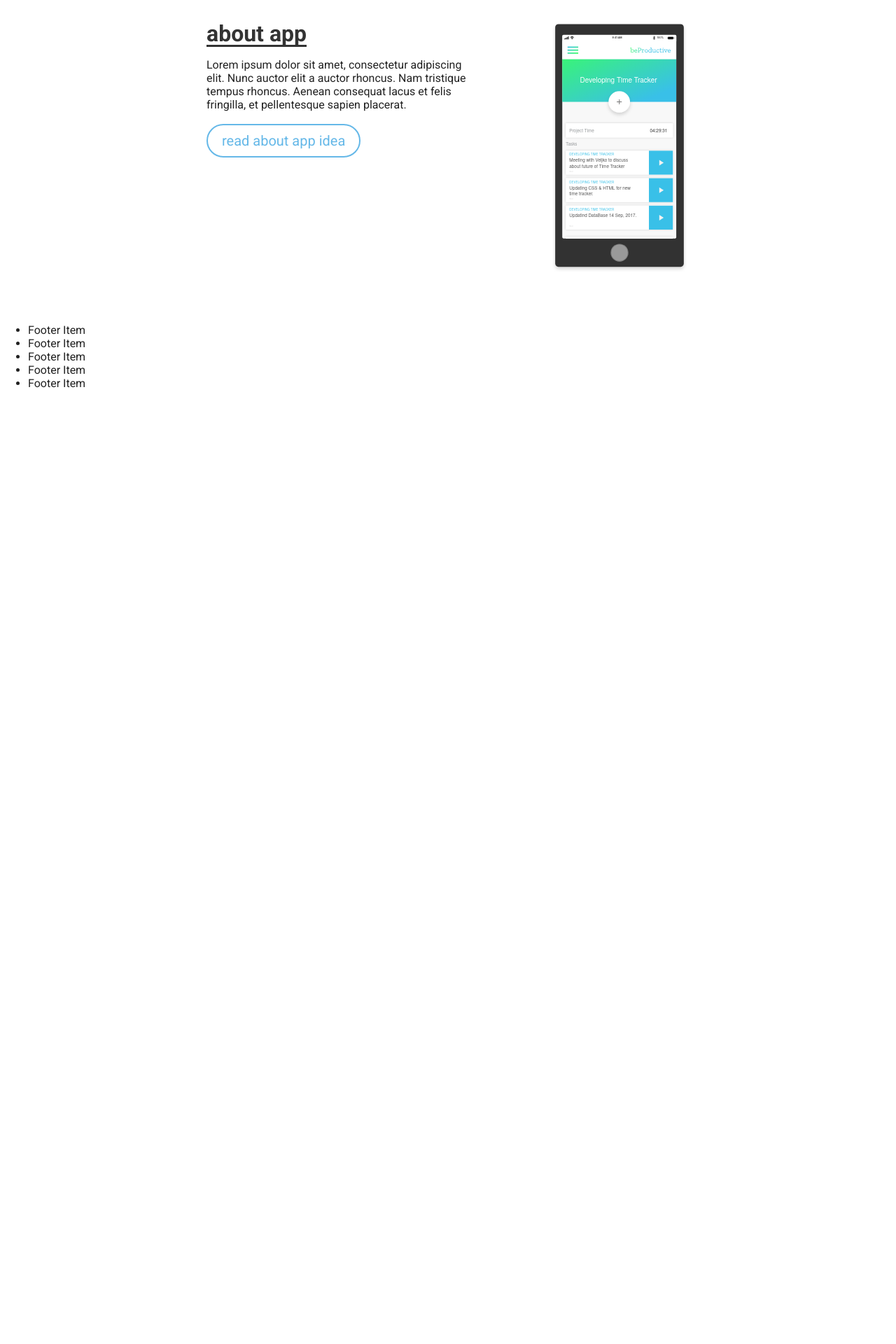
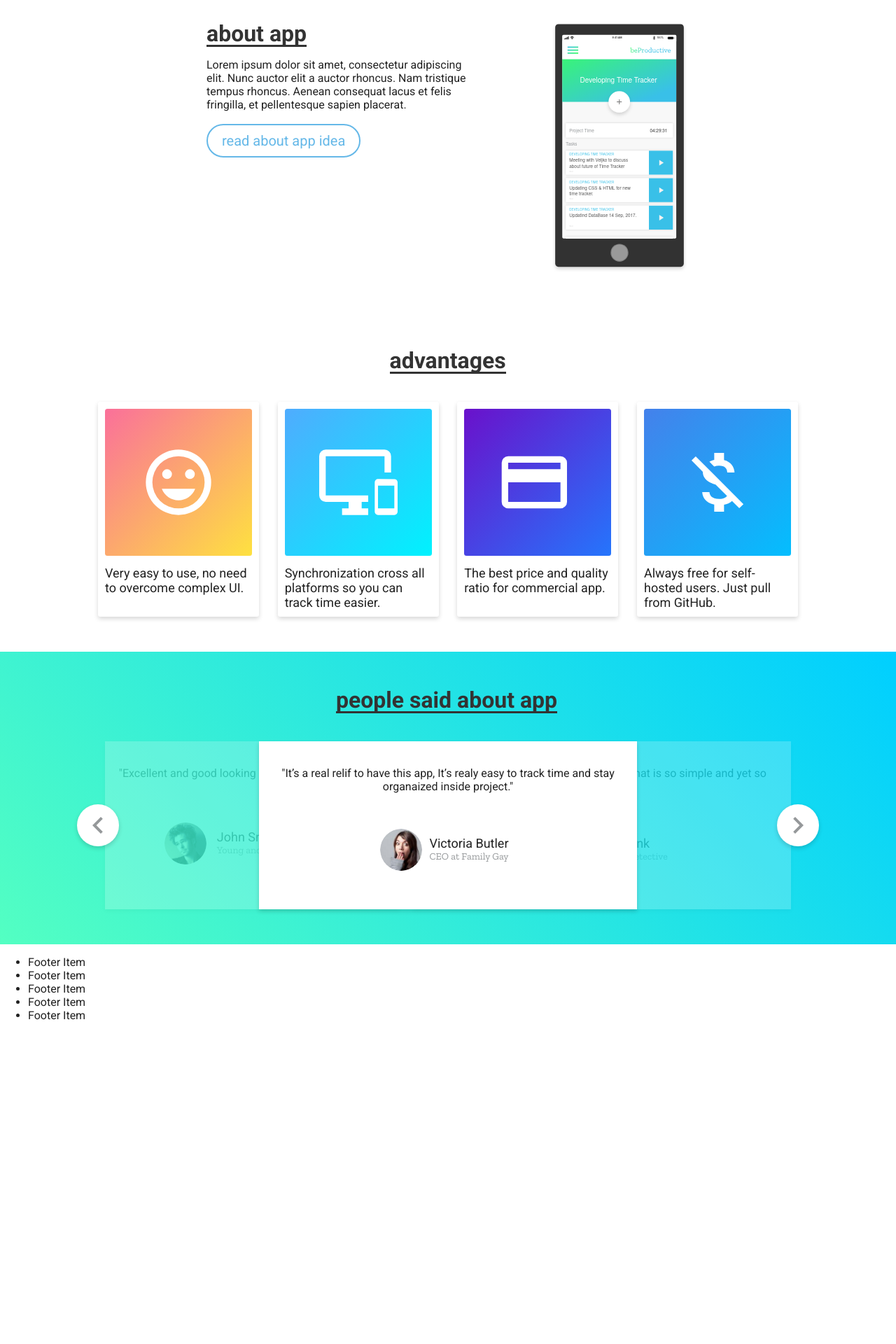
Before and after one commit to johnofficial/beproductive-site, a Jekyll site: the page built from _pages/index.html, in a window 1280 px wide. Shown: the part 962-2882 px from the top of the page at 70% size. Built offline with Jekyll 4.4.1, drawn with Linux system fonts in a browser that asks for light colours; Markdown is read by kramdown in place of the engine named in the settings; before the commit the page ends 2124 px from its top, so only the background shows below that; grey boxes are pictures that could not be loaded.

Commit message:
[UPDATE]: Advantages section on Home Page.:

```diff
--- a/_includes/head/links.html
+++ b/_includes/head/links.html
@@ -1,5 +1,5 @@
 <link rel="stylesheet" href="{{site.baseurl}}/assets/css/main.css">
-<link rel="icon" href="{{site.baseurl}}/assets/img/favico.png">
+<!--<link rel="icon" href="{{site.baseurl}}/assets/img/favico.png">-->
 <link href="https://fonts.googleapis.com/icon?family=Material+Icons" rel="stylesheet">
 <link href="https://fonts.googleapis.com/css?family=Roboto:100,300,400,500,700,900&amp;subset=latin-ext" rel="stylesheet">
 <!--<link href="https://fonts.googleapis.com/css?family=Montserrat:900&amp;subset=latin-ext" rel="stylesheet">-->
--- /dev/null
+++ b/_includes/pages/home-page/advantages.html
@@ -0,0 +1,25 @@
+<section class="advantages-section w-100-percent">
+    <div class="mw-1000-px center-container pad">
+        <div class="title-wrap">
+            <h3 class="title" animate >advantages</h3>
+        </div>
+        <div class="list-wrap">
+            <div class="adv" animate>
+                <img src="{{site.baseurl}}/assets/img/happy-thumb.svg" alt="{{site.title}} | Happy customers">
+                <p>Very easy to use, no need to overcome complex UI.</p>
+            </div>
+            <div class="adv" animate>
+                <img src="{{site.baseurl}}/assets/img/responsive-thumb.svg" alt="{{site.title}} | Happy customers">
+                <p>Synchronization cross all platforms so you can track time easier.</p>
+            </div>
+            <div class="adv" animate>
+                <img src="{{site.baseurl}}/assets/img/price-thumb.svg" alt="{{site.title}} | Happy customers">
+                <p>The best price and quality ratio for commercial app.</p>
+            </div>
+            <div class="adv" animate>
+                <img src="{{site.baseurl}}/assets/img/money-thumb.svg" alt="{{site.title}} | Happy customers">
+                <p>Always free for self-hosted users. Just pull from GitHub.</p>
+            </div>
+        </div>
+    </div>
+</section>
--- a/_layouts/default.html
+++ b/_layouts/default.html
@@ -4,7 +4,7 @@
   <meta charset="utf-8">
    <title>{{site.title}} | {{ page.title }}</title>
    <meta name="description" content="{{page.description}}">
-   <meta name="viewport" content="width=device-width, initial-scale=1">
+   <meta name="viewport" content="width=device-width, initial-scale=1.0, maximum-scale=1.0, user-scalable=0">
    <meta name="apple-mobile-web-app-status-bar-style" content="black-translucent">
    {% include head/links.html %}
    {% include head/social-meta.html %}
--- a/_pages/index.html
+++ b/_pages/index.html
@@ -6,3 +6,5 @@ permalink: /
 
 {% include pages/home-page/hero.html %}
 {% include pages/home-page/about.html %}
+{% include pages/home-page/advantages.html %}
+{% include pages/home-page/testimonials.html %}
--- a/_sass/main.sass
+++ b/_sass/main.sass
@@ -8,3 +8,5 @@
 
 @import "pages/home-page/hero"
 @import "pages/home-page/about"
+@import "pages/home-page/advantages"
+@import "pages/home-page/testimonials"
--- a/assets/css/main.css
+++ b/assets/css/main.css
@@ -445,3 +445,213 @@ h3.title.trigger-animation:before {
       right: -120px; }
   .text-container {
     width: 70%; } }
+
+.advantages-section {
+  overflow: hidden;
+  padding-bottom: 50px;
+  padding-top: 50px; }
+  .advantages-section .title-wrap {
+    max-width: 167px;
+    margin: auto; }
+
+.list-wrap {
+  padding-top: 40px;
+  display: -ms-flexbox;
+  display: flex;
+  -ms-flex-pack: justify;
+      justify-content: space-between; }
+
+.adv {
+  width: 23%;
+  padding: 10px;
+  box-sizing: border-box;
+  box-shadow: 0px 3px 6px rgba(0, 0, 0, 0.16);
+  border-radius: 3px;
+  transition: .3s;
+  -webkit-transform: translateY(100px);
+          transform: translateY(100px);
+  opacity: 0; }
+  .adv.trigger-animation {
+    transition-delay: .3s;
+    -webkit-transform: translateY(0px);
+            transform: translateY(0px);
+    opacity: 1; }
+  .adv p {
+    font-size: 18px;
+    margin: 0;
+    margin-top: 10px; }
+  .adv:hover {
+    -webkit-transform: scale(1.02);
+            transform: scale(1.02);
+    box-shadow: 0px 3px 12px rgba(0, 0, 0, 0.1); }
+
+@media (max-width: 775px) {
+  .adv p {
+    font-size: 14px;
+    margin-top: 5px; } }
+
+@media (max-width: 640px) {
+  .list-wrap {
+    -ms-flex-wrap: wrap;
+        flex-wrap: wrap; }
+  .adv {
+    width: 100%;
+    display: -ms-flexbox;
+    display: flex;
+    margin-bottom: 20px;
+    box-shadow: 0px 1px 4px rgba(0, 0, 0, 0.16); }
+    .adv p {
+      font-size: 20px;
+      padding-left: 10px;
+      margin: 0; } }
+
+@media (max-width: 480px) {
+  .adv {
+    height: 100px;
+    padding: 0;
+    -ms-flex-pack: none;
+        justify-content: none; }
+    .adv p {
+      padding: 10px; }
+    .adv img {
+      width: 100px; } }
+
+.testimonials-section {
+  background-image: linear-gradient(45deg, #53FFC2 0%, #00CFFF 100%);
+  padding-top: 50px;
+  padding-bottom: 50px;
+  overflow: hidden; }
+  .testimonials-section .title-wrap {
+    margin: auto;
+    max-width: 320px;
+    margin-bottom: 40px; }
+
+.testimonials-container {
+  width: 100%;
+  display: -ms-flexbox;
+  display: flex;
+  position: relative;
+  opacity: 0;
+  -webkit-transform: translateY(100px);
+          transform: translateY(100px);
+  transition: .9s; }
+  .testimonials-container.trigger-animation {
+    opacity: 1;
+    -webkit-transform: translateY(0px);
+            transform: translateY(0px); }
+
+.testimonials-wrap {
+  width: 100%;
+  display: -ms-flexbox;
+  display: flex;
+  position: relative; }
+
+.controls {
+  display: -ms-flexbox;
+  display: flex;
+  -ms-flex-pack: justify;
+      justify-content: space-between;
+  width: 100%;
+  position: absolute;
+  top: calc( 50% - 30px); }
+  .controls div {
+    z-index: 3;
+    width: 60px;
+    height: 60px;
+    background-color: white;
+    box-shadow: 0px 3px 6px rgba(0, 0, 0, 0.16);
+    border-radius: 50%;
+    background-size: 48px;
+    background-repeat: no-repeat;
+    background-position: center;
+    transition: 3s;
+    cursor: pointer; }
+    .controls div:hover {
+      box-shadow: 0px 3px 12px rgba(0, 0, 0, 0.26); }
+  .controls .next {
+    background-image: url("../img/next.svg");
+    -webkit-transform: translateX(30px);
+            transform: translateX(30px); }
+  .controls .prev {
+    background-image: url("../img/prev.svg");
+    -webkit-transform: translateX(-30px);
+            transform: translateX(-30px); }
+
+.testimonial {
+  background-color: #fff;
+  padding: 20px;
+  box-shadow: 0 3px 6px rgba(0, 0, 0, 0.16);
+  text-align: center;
+  max-width: 500px;
+  margin: auto;
+  display: -ms-flexbox;
+  display: flex;
+  -ms-flex-pack: distribute;
+      justify-content: space-around;
+  -ms-flex-direction: column;
+      flex-direction: column;
+  height: 200px;
+  opacity: 0.2;
+  transition: .3s; }
+  .testimonial.active {
+    position: absolute;
+    z-index: 2;
+    left: 0;
+    bottom: 0;
+    right: 0;
+    opacity: 1;
+    -ms-flex-positive: 2;
+        flex-grow: 2; }
+  .testimonial .words {
+    max-width: 100%; }
+  .testimonial .man {
+    display: -ms-flexbox;
+    display: flex;
+    text-align: left;
+    width: 260px;
+    margin: auto;
+    -ms-flex-pack: center;
+        justify-content: center; }
+    .testimonial .man .img {
+      height: 60px;
+      width: 60px;
+      border-radius: 100%;
+      background-repeat: no-repeat;
+      background-size: cover;
+      background-position: center; }
+      .testimonial .man .img.monk {
+        background-image: url("../img/monk.png"); }
+      .testimonial .man .img.man {
+        background-image: url("../img/man.png"); }
+      .testimonial .man .img.woman {
+        background-image: url("../img/woman.png"); }
+    .testimonial .man .text {
+      padding: 10px; }
+    .testimonial .man p {
+      margin: 0; }
+    .testimonial .man p.name {
+      font-size: 18px; }
+    .testimonial .man p.title {
+      font-size: 14px;
+      color: #95989A;
+      font-family: "Zilla Slab"; }
+
+@media (max-width: 775px) {
+  .controls .next, .controls .prev {
+    -webkit-transform: translateX(0);
+            transform: translateX(0); }
+  .testimonial {
+    opacity: 0;
+    transition: 0s; } }
+
+@media (max-width: 480px) {
+  .testimonial {
+    max-width: 80%; }
+  .controls div {
+    background-color: rgba(255, 255, 255, 0.5); }
+  .controls .next {
+    -webkit-transform: translateX(5px);
+            transform: translateX(5px); }
+  .controls .prev {
+    -webkit-transform: translateX(-5px);
+            transform: translateX(-5px); } }
--- a/assets/js/main.js
+++ b/assets/js/main.js
@@ -5,6 +5,7 @@ $(function() {
 	contactForm();
 	parallaxHero();
 	triggerAnimation();
+    testimonialsTrigger();
 
 });
 function mobileMenu(){
@@ -134,3 +135,28 @@ function triggerAnimation() {
     });
 
 }
+
+function testimonialsTrigger() {
+    $('.next, .prev').click(function(e){
+        e.stopPropagation();
+        e.preventDefault();
+        var $this 			= $(this),
+            curActiveClient = $('.testimonials-wrap').find('.active'),
+            position		= $('.testimonials-wrap').children().index(curActiveClient),
+            clientNum 		= $('.testimonial').length;
+
+        if($this.hasClass('next')){
+            if(position < clientNum - 1){
+                $('.active').removeClass('active').next().addClass('active');
+            }else{
+                $('.testimonial').removeClass('active').first().addClass('active');
+            }
+        }else{
+            if(position == 0){
+                $('.testimonial').removeClass('active').last().addClass('active');
+            }else{
+                $('.active').removeClass('active').prev().addClass('active');
+            }
+        }
+    });
+}
```
Also changed, not shown: _sass/pages/home-page/_advantages.sass (added, +58 -0 lines), 2 other files.
